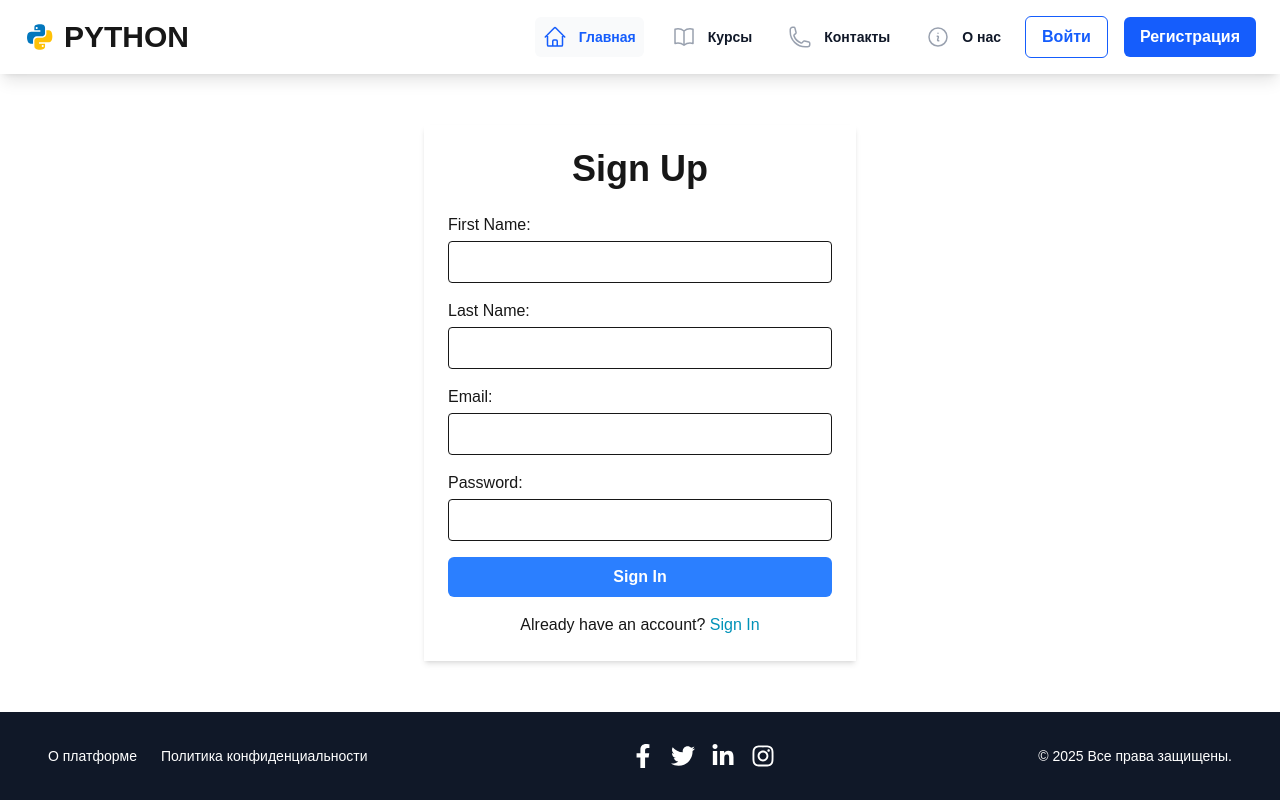
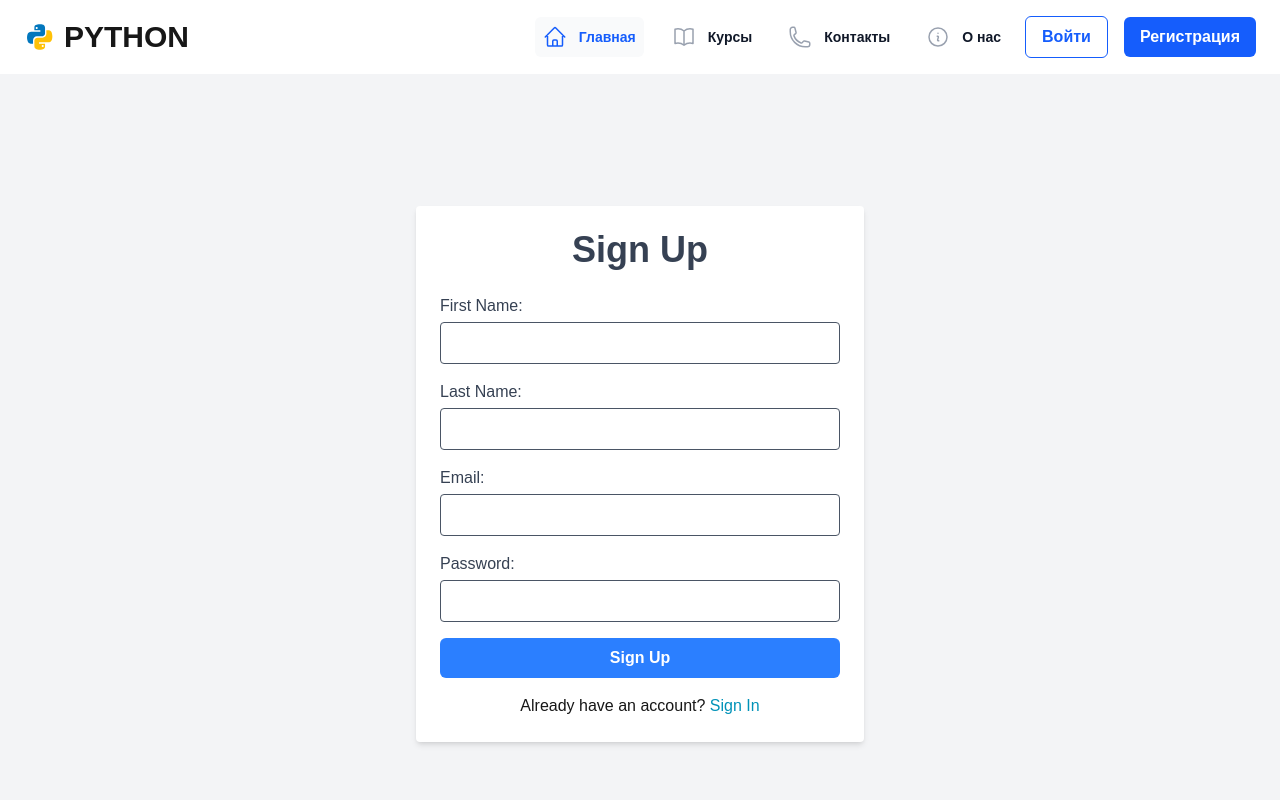
Before and after one commit to Grigoryan01/python-quiz, a Next.js app: page /dashboard/sign-up in a window 1280 px wide. Shown: the top 800 px of the page. Built offline with nearby package versions, Linux system fonts and the light colour scheme.

Commit message:
Update the styles

```diff
--- a/src/components/sign-in/signin.tsx
+++ b/src/components/sign-in/signin.tsx
@@ -12,7 +12,7 @@ const SignInPage = () => {
     formState: { errors },
   } = useForm<SignInFormData>({
     resolver: yupResolver(validationschema),
-    mode:'onSubmit'
+    mode: 'onSubmit',
   });
 
   const onSubmit = (data: SignInFormData) => {
@@ -20,43 +20,60 @@ const SignInPage = () => {
   };
 
   return (
-    <div className='w-min p-6 shadow-md flex flex-col items-center m-auto bg-white'>
-        <h1 className='text-2xl font-bold lg:text-4xl mb-6'>Sign In</h1>
+    <div className="flex items-center justify-center min-h-screen bg-gray-100">
+      <div className="w-full max-w-md p-6 bg-white shadow-md rounded">
+        <h1 className="text-2xl lg:text-4xl font-bold mb-6 text-center text-gray-700">Sign In</h1>
         <form onSubmit={handleSubmit(onSubmit)} className="space-y-4">
-      <div className='flex flex-col items-start gap-1'>
-        <label className='font-medium'>First Name:</label>
+          <div className="flex flex-col gap-1">
+            <label className="font-medium text-gray-700">First Name:</label>
             <input
               {...register('firstName')}
-          className="w-96 border p-2 rounded focus:outline-none"
+              className="border border-gray-600 p-2 rounded focus:outline-none focus:ring-2 focus:ring-blue-400"
             />
-        {errors.firstName && <p className="text-red-500">{errors.firstName.message}</p>}
+            {errors.firstName && (
+              <p className="text-red-500 text-sm">{errors.firstName.message}</p>
+            )}
           </div>
-<div className='flex flex-col items-start gap-1'>
-        <label className='font-medium'>Last  Name:</label>
+
+          <div className="flex flex-col gap-1">
+            <label className="font-medium text-gray-700">Last Name:</label>
             <input
               {...register('lastName')}
-          className="w-96 border p-2 rounded focus:outline-none"
+              className="border border-gray-600 p-2 rounded focus:outline-none focus:ring-2 focus:ring-blue-400"
             />
-        {errors.lastName && <p className="text-red-500">{errors.lastName.message}</p>}
+            {errors.lastName && (
+              <p className="text-red-500 text-sm">{errors.lastName.message}</p>
+            )}
           </div>
 
-      <div className='flex flex-col items-start gap-1'>
-        <label className='font-medium'>Email:</label>
+          <div className="flex flex-col gap-1">
+            <label className="font-medium text-gray-700">Email:</label>
             <input
               type="email"
               {...register('email')}
-          className="w-96 border p-2 rounded focus:outline-none"
+              className="border border-gray-600 p-2 rounded focus:outline-none focus:ring-2 focus:ring-blue-400"
             />
-        {errors.email && <p className="text-red-500">{errors.email.message}</p>}
+            {errors.email && (
+              <p className="text-red-500 text-sm">{errors.email.message}</p>
+            )}
           </div>
 
-      <button type="submit" className="w-full rounded-md text-center font-semibold bg-blue-500 text-white px-4 py-2">
+          <button
+            type="submit"
+            className="w-full rounded-md font-semibold bg-blue-500 text-white px-4 py-2 hover:bg-blue-600 hover:cursor-pointer transition-colors"
+          >
             Sign In
           </button>
         </form>
-    <p className='mt-4 text-base'>Do not have an account? <a href="#" className='text-cyan-600 no-underline hover:cursor-pointer'>Sign Up</a></p>
+        <p className="mt-4 text-base text-center">
+          Don’t have an account?{' '}
+          <a href="/dashboard/sign-up" className="text-cyan-600 hover:underline">
+            Sign Up
+          </a>
+        </p>
+      </div>
     </div>
   );
 };
 
-export default  SignInPage;
+export default SignInPage;
--- a/src/components/sign-up/signup.tsx
+++ b/src/components/sign-up/signup.tsx
@@ -12,7 +12,7 @@ const SignUpPage = () => {
     formState: { errors },
   } = useForm<SignInFormData>({
     resolver: yupResolver(validationschema),
-    mode:'onSubmit'
+    mode: 'onSubmit',
   });
 
   const onSubmit = (data: SignInFormData) => {
@@ -20,51 +20,70 @@ const SignUpPage = () => {
   };
 
   return (
-    <div className='w-min p-6 shadow-md flex flex-col items-center m-auto bg-white'>
-        <h1 className='text-2xl font-bold lg:text-4xl mb-6'>Sign Up</h1>
+    <div className="flex items-center justify-center min-h-screen bg-gray-100">
+      <div className="w-full max-w-md p-6 bg-white shadow-md rounded">
+        <h1 className="text-2xl lg:text-4xl font-bold mb-6 text-center text-gray-700">Sign Up</h1>
         <form onSubmit={handleSubmit(onSubmit)} className="space-y-4">
-      <div className='flex flex-col items-start gap-1'>
-        <label className='font-medium'>First Name:</label>
+          <div className="flex flex-col gap-1">
+            <label className="font-medium text-gray-700">First Name:</label>
             <input
               {...register('firstName')}
-          className="w-96 border p-2 rounded focus:outline-none"
+              className="border border-gray-600 p-2 rounded focus:outline-none focus:ring-2 focus:ring-blue-400"
             />
-        {errors.firstName && <p className="text-red-500">{errors.firstName.message}</p>}
+            {errors.firstName && (
+              <p className="text-red-500 text-sm">{errors.firstName.message}</p>
+            )}
           </div>
-<div className='flex flex-col items-start gap-1'>
-        <label className='font-medium'>Last  Name:</label>
+
+          <div className="flex flex-col gap-1">
+            <label className="font-medium text-gray-700">Last Name:</label>
             <input
               {...register('lastName')}
-          className="w-96 border p-2 rounded focus:outline-none"
+              className="border border-gray-600 p-2 rounded focus:outline-none focus:ring-2 focus:ring-blue-400"
             />
-        {errors.lastName && <p className="text-red-500">{errors.lastName.message}</p>}
+            {errors.lastName && (
+              <p className="text-red-500 text-sm">{errors.lastName.message}</p>
+            )}
           </div>
 
-      <div className='flex flex-col items-start gap-1'>
-        <label className='font-medium'>Email:</label>
+          <div className="flex flex-col gap-1">
+            <label className="font-medium text-gray-700">Email:</label>
             <input
               type="email"
               {...register('email')}
-          className="w-96 border p-2 rounded focus:outline-none"
+              className="border border-gray-600 p-2 rounded focus:outline-none focus:ring-2 focus:ring-blue-400"
             />
-        {errors.email && <p className="text-red-500">{errors.email.message}</p>}
+            {errors.email && (
+              <p className="text-red-500 text-sm">{errors.email.message}</p>
+            )}
           </div>
 
-         <div className='flex flex-col items-start gap-1'>
-        <label className='font-medium'>Password:</label>
+          <div className="flex flex-col gap-1">
+            <label className="font-medium text-gray-700">Password:</label>
             <input
               type="password"
               {...register('password')}
-          className="w-96 border p-2 rounded focus:outline-none"
+              className="border border-gray-600 p-2 rounded focus:outline-none focus:ring-2 focus:ring-blue-400"
             />
-        {errors.password && <p className="text-red-500">{errors.password.message}</p>}
+            {errors.password && (
+              <p className="text-red-500 text-sm">{errors.password.message}</p>
+            )}
           </div>
 
-      <button type="submit" className="w-full rounded-md text-center font-semibold bg-blue-500 text-white px-4 py-2">
-        Sign In
+          <button
+            type="submit"
+            className="w-full rounded-md font-semibold bg-blue-500 text-white px-4 py-2 hover:bg-blue-600 hover:cursor-pointer transition-colors"
+          >
+            Sign Up
           </button>
         </form>
-    <p className='mt-4 text-base'>Already have an account? <a href="#" className='text-cyan-600 no-underline hover:cursor-pointer'>Sign In</a></p>
+        <p className="mt-4 text-base text-center">
+          Already have an account?{' '}
+          <a href="/dashboard/sign-in" className="text-cyan-600 hover:underline">
+            Sign In
+          </a>
+        </p>
+      </div>
     </div>
   );
 };
```
Also changed, not shown: src/app/dashboard/sign-in/page.tsx (renamed from src/app/dashboard/sign-n/page.tsx). Lines whose indentation alone changed are shown as unchanged.
